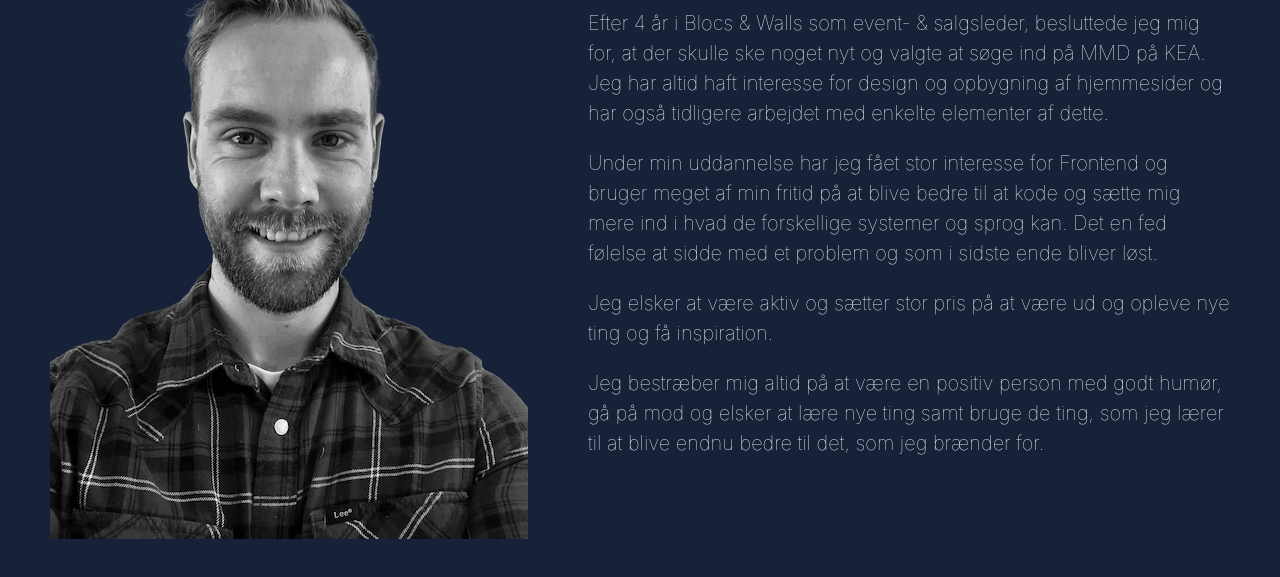
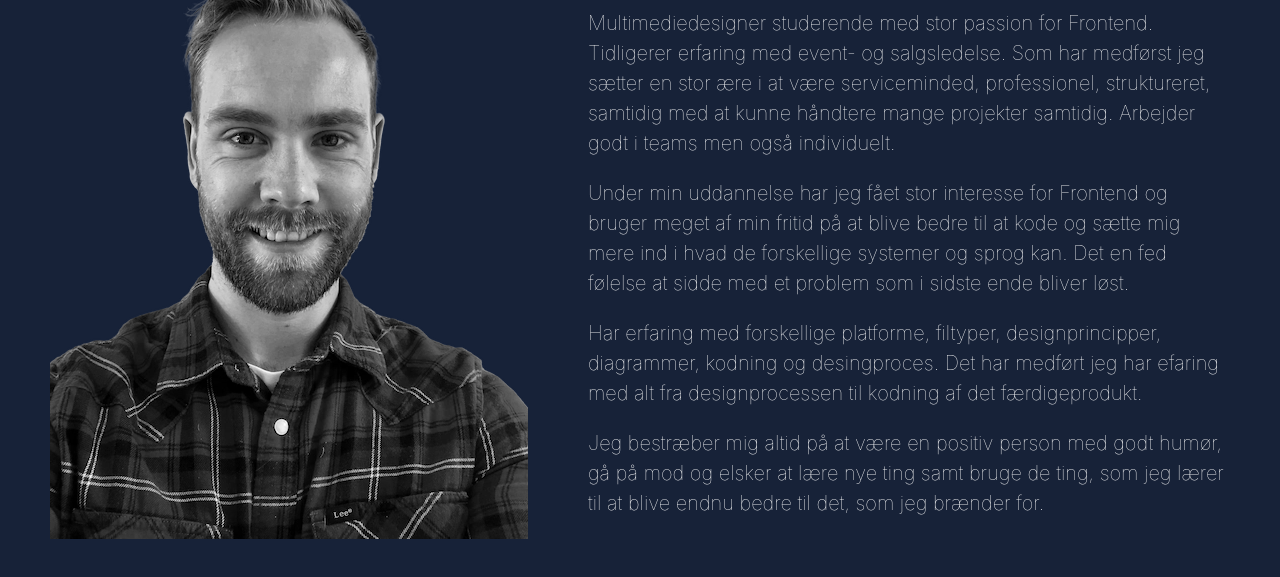
Before and after one commit to nila1010/portfoliony, an Astro site: page / in a window 1280 px wide. Shown: the part 737-1314 px from the top of the page. Built offline with nearby package versions, Linux system fonts and the light colour scheme; Astro itself is replaced by a stand-in of ours.

Commit message:
margin about

```diff
--- a/src/components/About.astro
+++ b/src/components/About.astro
@@ -8,18 +8,20 @@
 		<h1>Om</h1>
 		<div>
 			<p>
-				Efter 4 år i Blocs & Walls som event- & salgsleder, besluttede jeg mig for, at der skulle
-				ske noget nyt og valgte at søge ind på MMD på KEA. Jeg har altid haft interesse for design
-				og opbygning af hjemmesider og har også tidligere arbejdet med enkelte elementer af dette.
+				Multimediedesigner studerende med stor passion for Frontend. Tidligerer erfaring med event-
+				og salgsledelse. Som har medførst jeg sætter en stor ære i at være serviceminded,
+				professionel, struktureret, samtidig med at kunne håndtere mange projekter samtidig.
+				Arbejder godt i teams men også individuelt.
 			</p>
 			<p>
 				Under min uddannelse har jeg fået stor interesse for Frontend og bruger meget af min fritid
 				på at blive bedre til at kode og sætte mig mere ind i hvad de forskellige systemer og sprog
-				kan. Det en fed følelse at sidde med et problem og som i sidste ende bliver løst.
+				kan. Det en fed følelse at sidde med et problem som i sidste ende bliver løst.
 			</p>
 			<p>
-				Jeg elsker at være aktiv og sætter stor pris på at være ud og opleve nye ting og få
-				inspiration.
+				Har erfaring med forskellige platforme, filtyper, designprincipper, diagrammer, kodning og
+				desingproces. Det har medført jeg har efaring med alt fra designprocessen til kodning af det
+				færdigeprodukt.
 			</p>
 			<p>
 				Jeg bestræber mig altid på at være en positiv person med godt humør, gå på mod og elsker at
@@ -89,6 +91,12 @@
 		}
 	}
 
+	@media (max-width: 500px) {
+		section {
+			margin-top: 0;
+		}
+	}
+
 	@media (max-width: 386px) {
 		h1 {
 			font-size: 35px;
```
